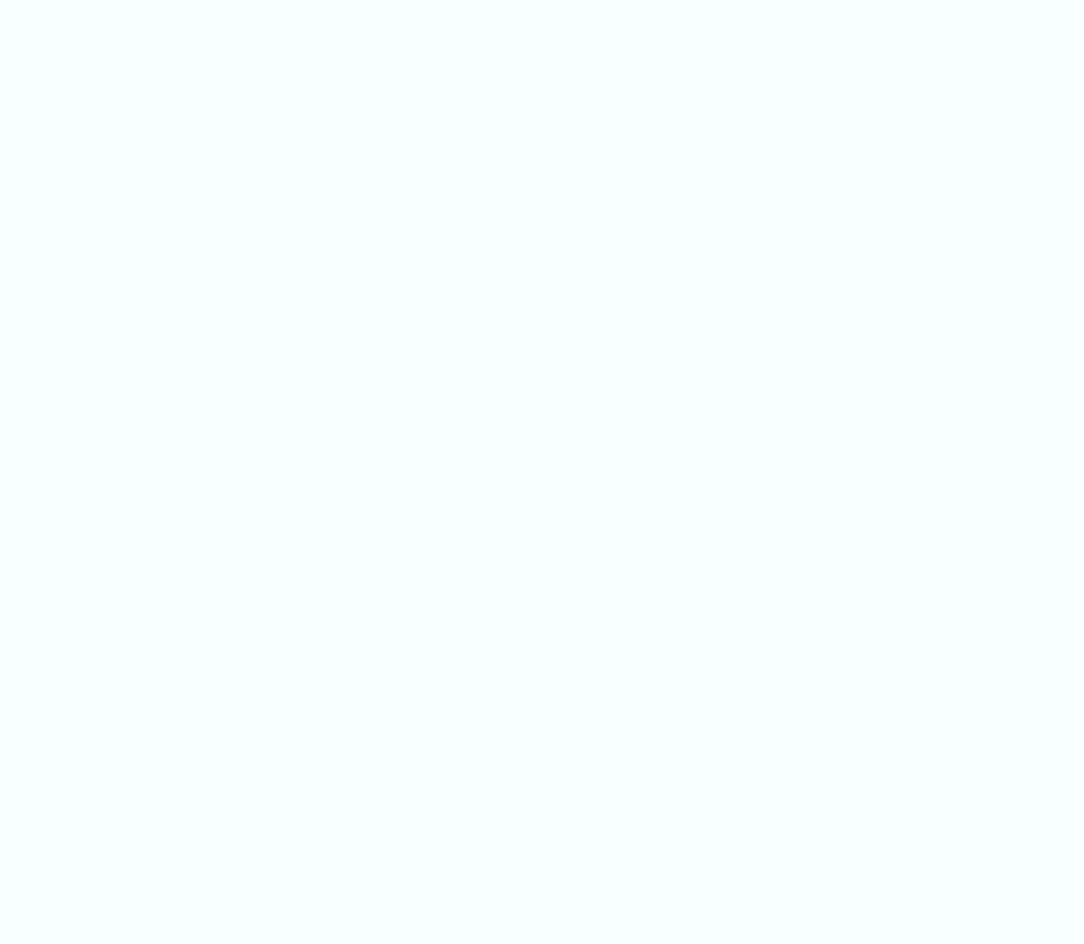
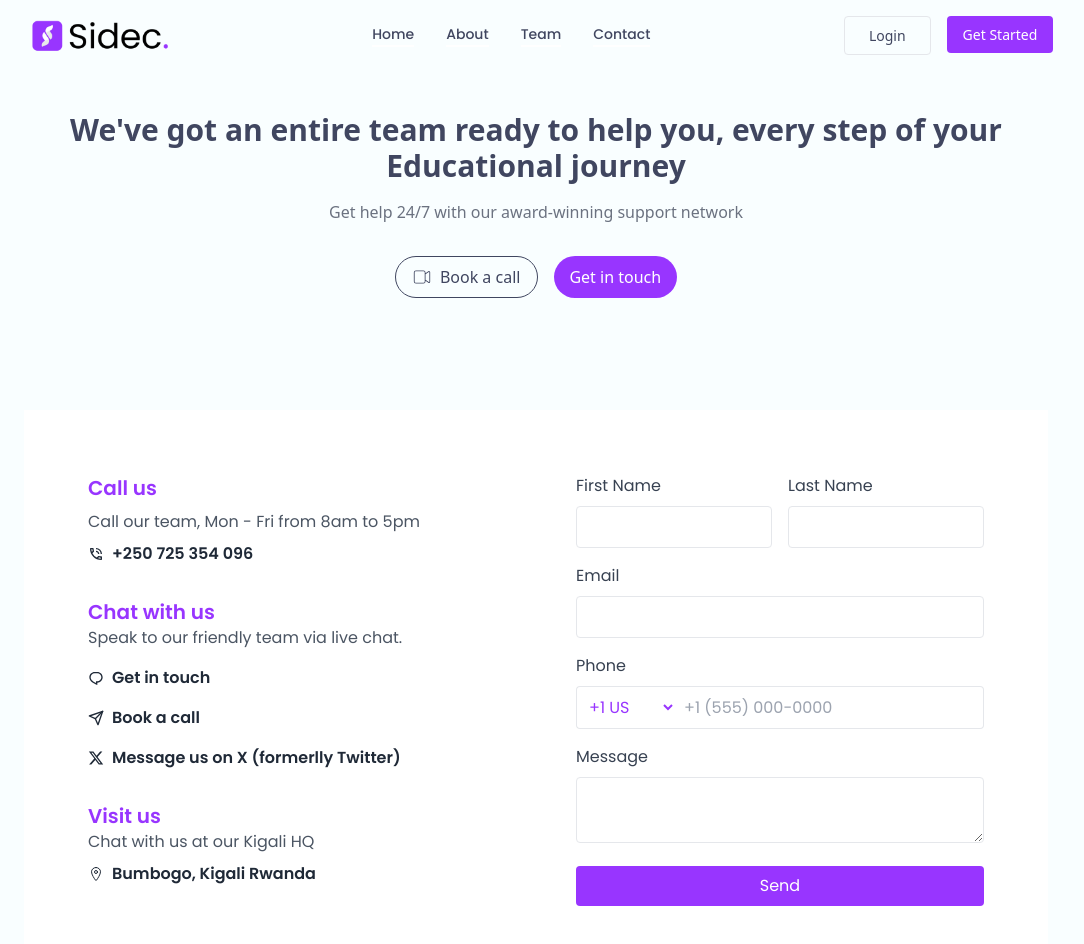
Before and after one commit to Simeon-Azeh/SidecEdu, a React (Vite) app: page /contact in a window 1280 px wide. Before the commit this address had no page. Shown: the top 944 px of the page, without its empty margins (104-1188 px from the left). Before the commit the page ends 800 px from the top, so only its background shows below. Built offline with nearby package versions, Linux system fonts and the light colour scheme.

Commit message:
marketting completed

```diff
--- a/src/App.jsx
+++ b/src/App.jsx
@@ -3,6 +3,7 @@ import { BrowserRouter, Routes, Route } from 'react-router-dom';
 import Home from "./Pages/Landing/Home";
 import About from "./Pages/Landing/About";
 import Team from "./Pages/Landing/Team";
+import Contact from "./Pages/Landing/Contact";
 
 
 function App() {
@@ -16,6 +17,7 @@ function App() {
       <Route path="/home" element={<Home />} />
       <Route path="/about" element={<About />} />
       <Route path="/team" element={<Team />} />
+      <Route path="/contact" element={<Contact />} />
      </Routes>
      </BrowserRouter>
     </>
--- /dev/null
+++ b/src/Components/Landing/ContactHero.jsx
@@ -0,0 +1,36 @@
+import React, { useEffect, useState } from "react"; // Added useEffect import
+import { CiVideoOn } from "react-icons/ci";
+import AOS from 'aos'; // Import AOS
+import 'aos/dist/aos.css'; // Import AOS styles
+
+function ContactHero() {
+
+
+  useEffect(() => {
+    AOS.init({
+      duration: 1000, // Duration of animations
+    });
+  }, []);
+
+  return (
+    <div>
+      <div className='w-[100%] md:w-4/5 m-auto py-28 flex flex-col items-center' data-aos="fade-down"> {/* AOS animation */}
+        <h2 className='text-[#404660] text-center text-3xl font-semibold'>
+        We've got an entire <span>team</span> ready to help you, every step of your Educational journey
+        </h2>
+        <p className='text-gray-500 mt-4'>Get help 24/7 with our award-winning support network</p>
+        <div className='flex justify-center gap-4' data-aos="zoom-in">
+          <button className='border border-[#404660] text-[#404660] mt-8 gap-2 px-4 py-2 rounded-3xl flex items-center hover:translate-y-[-5px] duration-300'>
+            <CiVideoOn className='text-xl font-semibold' />
+            Book a call
+          </button>
+          <button className='bg-[#9835ff] text-white mt-8 px-4 py-2 rounded-3xl flex items-center hover:translate-y-[-5px] duration-300'>
+            Get in touch
+          </button>
+        </div>
+      </div>
+    </div>
+  );
+}
+
+export default ContactHero;
--- /dev/null
+++ b/src/Components/Landing/ContactItem.jsx
@@ -0,0 +1,152 @@
+import React, { useEffect, useState } from "react";
+import { MdOutlinePhoneInTalk } from "react-icons/md";
+import { RiChat1Line } from "react-icons/ri";
+import { FiSend } from "react-icons/fi";
+import { FaXTwitter } from "react-icons/fa6";
+import { IoLocationOutline } from "react-icons/io5";
+import AOS from 'aos';
+import 'aos/dist/aos.css';
+
+function ContactItem() {
+
+
+  useEffect(() => {
+    AOS.init({
+      duration: 1000, // Animation duration
+      once: true, // Animation happens only once
+    });
+  }, []);
+
+  return (
+    <div className="bg-white p-10 font-poppins w-full md:w-4/5 mx-auto" data-aos="zoom-in"> {/* Added AOS attribute here */}
+      <div className="flex flex-col md:flex-row justify-center items-start space-y-8 md:space-y-0 md:space-x-8">
+        {/* Contact Info Section */}
+        <div className="p-6 w-full md:w-1/2 flex flex-col justify-between">
+          <div>
+            <div className="mb-8">
+              <h2 className="text-xl font-semibold mb-2 text-[#9835ff]">
+              Call us
+              </h2>
+              <p className="text-gray-600 mb-2">
+              Call our team, Mon - Fri from 8am to 5pm
+              </p>
+              <p className="text-gray-800 font-semibold mb-2 flex items-center gap-2">
+                <MdOutlinePhoneInTalk /> +250 725 354 096
+              </p>
+            </div>
+            <div className="mb-8">
+              <h2 className="text-xl font-semibold text-[#9835ff]">
+              Chat with us
+              </h2>
+              <p className="text-gray-600 mb-2">
+              Speak to our friendly team via live chat.
+              </p>
+              <a
+                href="" className="text-gray-800 font-semibold mb-4 mt-4 flex items-center gap-2 hover:text-[#9835ff] duration-300"
+              >
+                <RiChat1Line /> Get in touch
+              </a>
+              <a
+                href="" className="text-gray-800 font-semibold mb-4 mt-4 flex items-center gap-2 hover:text-[#9835ff] duration-300"
+              >
+                <FiSend /> Book a call
+              </a>
+              <a
+                href="" className="text-gray-800 font-semibold mb-2 flex items-center gap-2 hover:text-[#9835ff] duration-300"
+              >
+                <FaXTwitter /> Message us on X (formerlly Twitter)
+              </a>
+            </div>
+            <div>
+              <h2 className="text-xl font-semibold text-[#9835ff] mt-4">
+               Visit us
+              </h2>
+              <p className="text-gray-600 mb-2">
+               Chat with us at our Kigali HQ
+              </p>
+              <a
+                href="" className="text-gray-800 font-semibold mb-2 flex items-center gap-2"
+              >
+                <IoLocationOutline /> Bumbogo, Kigali Rwanda
+              </a>
+            </div>
+          </div>
+        </div>
+
+        {/* Contact Form Section */}
+        <div className="p-6 w-full md:w-1/2 flex flex-col justify-between">
+          <form>
+            <div className="grid grid-cols-1 md:grid-cols-2 gap-4 mb-4">
+              <div>
+                <label htmlFor="Firstname" className="block text-gray-700 mb-2">
+                 First Name
+                </label>
+                <input
+                  type="text"
+                  id="Firstname" className="w-full p-2 border bg-transparent text-[#9835ff] rounded focus:outline-none focus:ring-1 focus:ring-[#9835ff]"
+
+                />
+              </div>
+              <div>
+                <label htmlFor="Lastname" className="block text-gray-700 mb-2">
+                Last Name
+                </label>
+                <input
+                  type="text"
+                  id="Lastname" className="w-full p-2 border bg-transparent text-[#9835ff] rounded focus:outline-none focus:ring-1 focus:ring-[#9835ff]"
+
+                />
+              </div>
+            </div>
+            <div className="mb-4">
+              <label htmlFor="Email" className="block text-gray-700 mb-2">
+              Email
+              </label>
+              <input
+                type="email"
+                id="Email" className="w-full p-2 border bg-transparent text-[#9835ff] rounded focus:outline-none focus:ring-1 focus:ring-[#9835ff]"
+
+              />
+            </div>
+            <div className="mb-4">
+              <label htmlFor="Phone" className="block text-gray-700 mb-2">
+           Phone
+              </label>
+              <div className="flex">
+                <select className="w-[100px] p-2 border border-r-0 rounded-l focus:outline-none bg-transparent text-[#9835ff]">
+                  <option value="+1">+1 US</option>
+                  <option value="+44">+44 NED</option>
+                  <option value="+237">+237 CMR</option>
+                  <option value="+91">+91 IND</option>
+                  {/* Add more country codes as needed */}
+                </select>
+                <input
+                  type="tel"
+                  id="Phone" className="w-full p-2 border border-l-0 rounded-r focus:outline-none bg-transparent text-[#9835ff]"
+                  placeholder="+1 (555) 000-0000"
+                />
+              </div>
+            </div>
+            <div className="mb-4">
+              <label htmlFor="Message" className="block text-gray-700 mb-2">
+              Message
+              </label>
+              <textarea
+                id="Message"
+                rows="2" className="w-full p-2 border rounded focus:outline-none bg-transparent text-[#9835ff]"
+
+              ></textarea>
+            </div>
+            <button
+              type="submit" className="w-full bg-[#9835ff] text-white py-2 px-4 rounded hover:bg-[#336e67] focus:outline-none focus:ring-2 focus:ring-[#9835ff]"
+            >
+            Send
+            </button>
+          </form>
+        </div>
+      </div>
+    </div>
+  );
+}
+
+export default ContactItem;
--- a/src/Components/Landing/Navbar.jsx
+++ b/src/Components/Landing/Navbar.jsx
@@ -29,7 +29,7 @@ function Navbar() {
           <Link to="/" className="border-b-2 border-white border-solid hover:border-[#9835ff]">Home</Link>
           <Link to="/about" className="border-b-2 border-white border-solid hover:border-[#9835ff]">About</Link>
           <Link to="/team" className="border-b-2 border-white border-solid hover:border-[#9835ff]">Team</Link>
-          <Link to="/store" className="border-b-2 border-white border-solid hover:border-[#9835ff]">Store</Link>
+
           <Link to="/contact" className="border-b-2 border-white border-solid hover:border-[#9835ff]">Contact</Link>
         </div>
         <div className="hidden md:flex space-x-4">
@@ -58,7 +58,6 @@ function Navbar() {
           <Link to="/" className="text-[#404660] font-pop font-medium text-[14px]" onClick={() => setIsDrawerOpen(false)}>Home</Link>
           <Link to="/about" className="text-[#404660] font-pop font-medium text-[14px]" onClick={() => setIsDrawerOpen(false)}>About</Link>
           <Link to="/team" className="text-[#404660] font-pop font-medium text-[14px]" onClick={() => setIsDrawerOpen(false)}>Team</Link>
-          <Link to="/store" className="text-[#404660] font-pop font-medium text-[14px]" onClick={() => setIsDrawerOpen(false)}>Store</Link>
           <Link to="/contact" className="text-[#404660] font-pop font-medium text-[14px]" onClick={() => setIsDrawerOpen(false)}>Contact</Link>
           <Link to="/login" className="text-[#404660] font-pop font-medium text-[14px]" onClick={() => setIsDrawerOpen(false)}>Login</Link>
           <Link to="/get-started" className="bg-[#9835ff] text-white px-4 py-2 rounded font-pop" onClick={() => setIsDrawerOpen(false)}>Get Started</Link>
--- a/src/Pages/Landing/Contact.jsx
+++ b/src/Pages/Landing/Contact.jsx
@@ -1,9 +1,20 @@
 import React from 'react'
+import Navbar from '../../Components/Landing/Navbar'
+import ContactHero from '../../Components/Landing/ContactHero'
+import ContactItem from '../../Components/Landing/ContactItem'
 
 function Contact() {
   return (
     <div>
-      <h1>Contact</h1>
+     <div>
+        <Navbar />
+     </div>
+     <div>
+        <ContactHero />
+     </div>
+     <div>
+        <ContactItem />
+     </div>
     </div>
   )
 }
```
